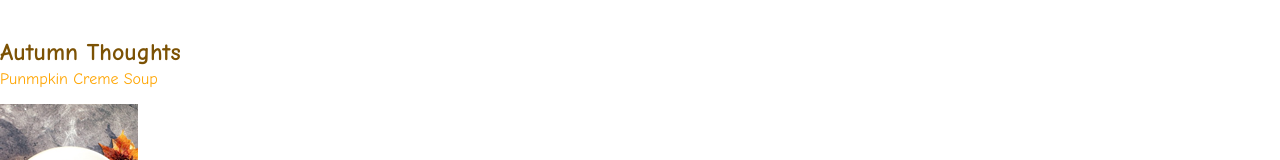
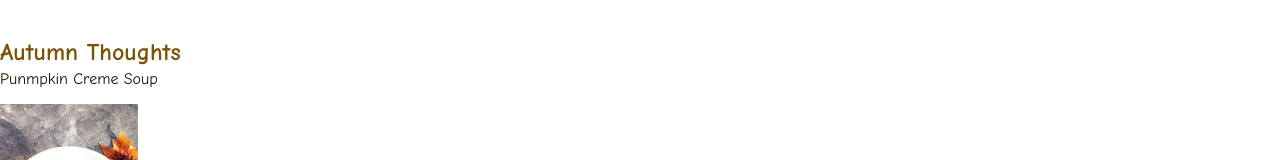
Before and after one commit to ladober/fortest, a plain HTML site: page index.html in a window 1280 px wide. Shown: the part 260-420 px from the top of the page. Drawn offline with Linux system fonts and the light colour scheme.

Commit message:
new styule

```diff
--- a/style.css
+++ b/style.css
@@ -53,5 +53,5 @@ body {
 
 .article p {
     margin-top: -15px;
-    color: orange;
+    color: rgb(24, 16, 1);
 }
```
